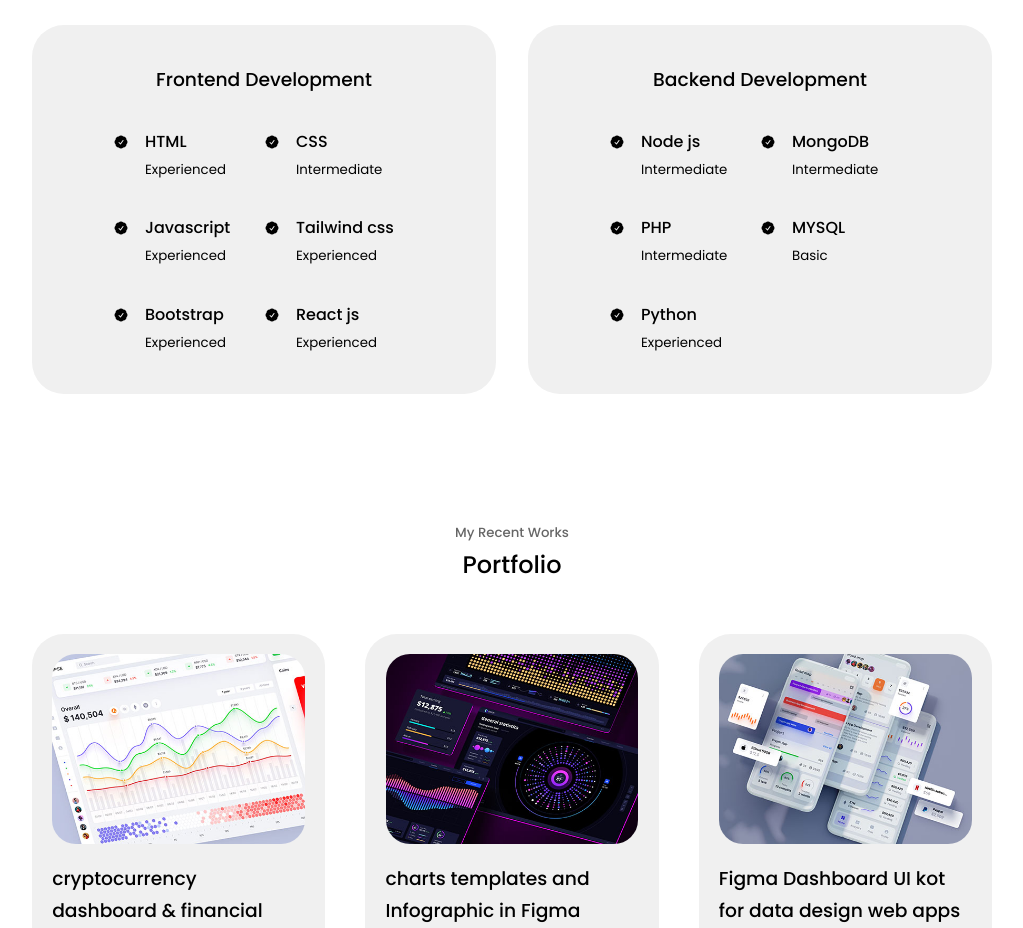
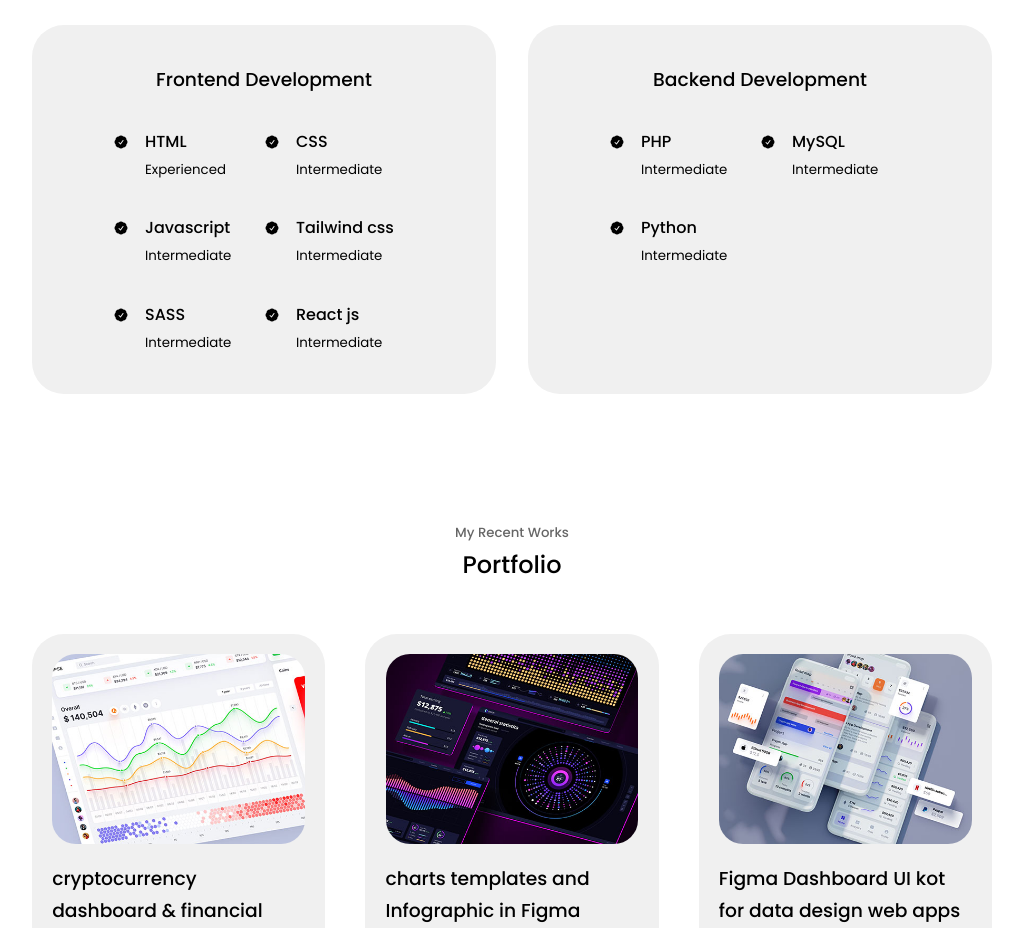
Before and after one commit to Meetkamal256/portfolio-website-template, a React (Create React App) app in the folder react-portfolio/: page / in a window 1280 px wide. Shown: the part 1440-2368 px from the top of the page, without its empty margins (128-1151 px from the left). Built offline with nearby package versions, Linux system fonts and the light colour scheme.

Commit message:
modified experienced component jsx

```diff
--- a/react-portfolio/src/components/experience/Experience.jsx
+++ b/react-portfolio/src/components/experience/Experience.jsx
@@ -29,28 +29,28 @@ const Experience = () => {
               <HiCheckBadge className="experience__details-icon" />
               <div>
                 <h4>Javascript</h4>
-                <small>Experienced</small>
+                <small>Intermediate</small>
               </div>
             </article>
             <article className="experience__details">
               <HiCheckBadge className="experience__details-icon" />
               <div>
                 <h4>Tailwind css</h4>
-                <small>Experienced</small>
+                <small>Intermediate</small>
               </div>
             </article>
             <article className="experience__details">
               <HiCheckBadge className="experience__details-icon" />
               <div>
-                <h4>Bootstrap</h4>
-                <small>Experienced</small>
+                <h4>SASS</h4>
+                <small>Intermediate</small>
               </div>
             </article>
             <article className="experience__details">
               <HiCheckBadge className="experience__details-icon" />
               <div>
                 <h4>React js</h4>
-                <small>Experienced</small>
+                <small>Intermediate</small>
               </div>
             </article>
           </div>
@@ -62,20 +62,6 @@ const Experience = () => {
             <article className="experience__details">
               <HiCheckBadge className="experience__details-icon" />
               <div>
-                <h4>Node js</h4>
-                <small>Intermediate</small>
-              </div>
-            </article>
-            <article className="experience__details">
-              <HiCheckBadge className="experience__details-icon" />
-              <div>
-                <h4>MongoDB</h4>
-                <small>Intermediate</small>
-              </div>
-            </article>
-            <article className="experience__details">
-              <HiCheckBadge className="experience__details-icon" />
-              <div>
                 <h4>PHP</h4>
                 <small>Intermediate</small>
               </div>
@@ -83,15 +69,16 @@ const Experience = () => {
             <article className="experience__details">
               <HiCheckBadge className="experience__details-icon" />
               <div>
-                <h4>MYSQL</h4>
-                <small>Basic</small>
+                <h4>MySQL</h4>
+                <small>Intermediate</small>
               </div>
             </article>
+
             <article className="experience__details">
               <HiCheckBadge className="experience__details-icon" />
               <div>
                 <h4>Python</h4>
-                <small>Experienced</small>
+                <small>Intermediate</small>
               </div>
             </article>
           </div>
```
Also changed, not shown: react-portfolio/src/components/header/Header.jsx (line endings or trailing spaces).
